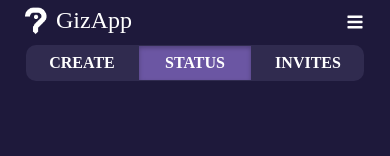
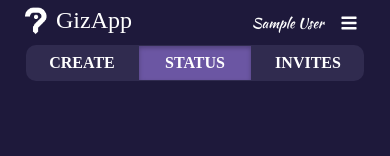
Before and after one commit to DreamwalkerJL/Giz-App, a React (Vite) app: page /status-site in a window 390 px wide. Shown: the top 156 px of the page. Built offline with nearby package versions, Linux system fonts and the light colour scheme; no server answers; sample sign-in values are in the browser's storage; a web font is replaced by a local one.

Commit message:
Update Header styles and add user name display

```diff
--- a/src/components/Header.module.css
+++ b/src/components/Header.module.css
@@ -40,9 +40,8 @@
 }
 .menuIcon {
   position: relative;
-  width: 21px;
+  width: 40px;
   height: 18.4px;
-  padding-top: 7px;
 }
 .menu {
   background-color: rgba(0, 0, 0, 0);
@@ -63,7 +62,7 @@
   align-items: center;
   justify-content: flex-end;
   padding: 0px 27px 0px 0px;
-  gap: 36px;
+  gap: 20px;
   z-index: 1;
 }
 .header {
@@ -81,8 +80,32 @@
   font-family: Blinker;
 }
 
+.userNameFrame {
+  position: relative;
+  width: 100%;
+  align-items: center;
+  justify-content: center;
+}
+.userName {
+  position: relative;
+  font-size: 20px;
+  color: #fff;
+  text-align: left;
+  font-family: Kaushan Script;
+  text-align: center;
+}
 
 @media screen and (max-width: 767px){
+
+  .userName {
+    position: relative;
+    font-size: 14px;
+    color: #fff;
+    text-align: left;
+    font-family: Kaushan Script;
+    text-align: center;
+
+  }
   .headerLogoIcon {
     position: relative;
     width: 40px;
@@ -107,13 +130,14 @@
 
   .menuIcon {
     position: relative;
-    width: 16px;
+    width: 40px;
     height: 14.4px;
-    /* padding-top: 7px; */
+    padding-top: 0px;
   }
 
   .headerIcons {
-    top: 8px;
+    top: 13px;
+    gap: 5px;
   }
 
 }
--- a/src/components/Header.tsx
+++ b/src/components/Header.tsx
@@ -2,6 +2,7 @@ import { FunctionComponent, useCallback } from "react";
 import styles from "./Header.module.css";
 import { useNavigate } from "react-router-dom";
 import { motion } from "framer-motion";
+import { useAuth } from "../firebase/AuthContext";
 
 type HeaderType = {
   /** Action props */
@@ -27,7 +28,8 @@ const Header: FunctionComponent<HeaderType> = () => {
       scale: 0.94, // Slightly smaller scale when pressed
     },
   };
-
+  const {currentUser} = useAuth()
+  const userName = currentUser?.displayName
   return (
     <div className={styles.header}>
       <div className={styles.headerLogoAndTitle} onClick={onLogoClick}>
@@ -36,13 +38,13 @@ const Header: FunctionComponent<HeaderType> = () => {
       </div>
       <div className={styles.headerIcons}>
         <motion.div
-          className={styles.notification}
+          className={styles.userNameFrame}
           variants={buttonVariants}
           whileHover="hover"
           whileTap="pressed"
         >
           {/* <img className={styles.bellIcon} alt="" src="/bell.svg" /> */}
-
+        <div className={styles.userName}>{userName}</div>
         </motion.div>
         <motion.div
           className={styles.menu}
--- a/src/components/HeaderStart.module.css
+++ b/src/components/HeaderStart.module.css
@@ -59,7 +59,6 @@
   font-family: Blinker;
 }
 
-
 @media screen and (max-width: 767px){
 
   .nameT {
```
